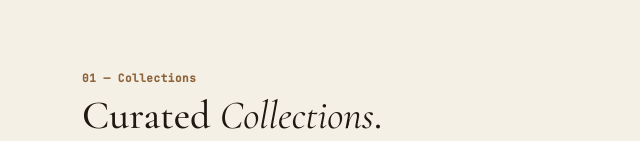
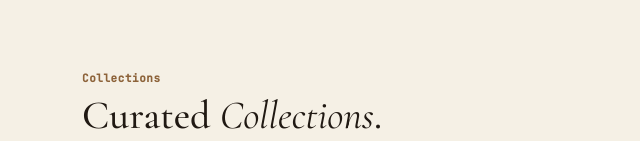
Before and after one commit to Tanveer-Aptech/E-project-2060D-Clocks, a plain HTML site: page index.html in a window 1280 px wide. Shown: the part 659-800 px from the top of the page, 0-640 px from the left. Drawn offline with nearby package versions, Linux system fonts and the light colour scheme.

Commit message:
Final touches with bug fixes and change in JSON file

```diff
--- a/index.html
+++ b/index.html
@@ -174,7 +174,7 @@
             <!-- Header -->
             <div class="border-bottom pb-3 mb-4 d-flex justify-content-between align-items-baseline flex-wrap">
                 <div>
-                    <div class="font-mono text-bronze fw-bold mb-1">01 — Collections</div>
+                    <div class="font-mono text-bronze fw-bold mb-1">Collections</div>
                     <h2 class="font-serif display-6">Curated <em>Collections</em>.</h2>
                 </div>
                 <div class="font-mono text-muted">alberto-clocks.com · 2026</div>
```
